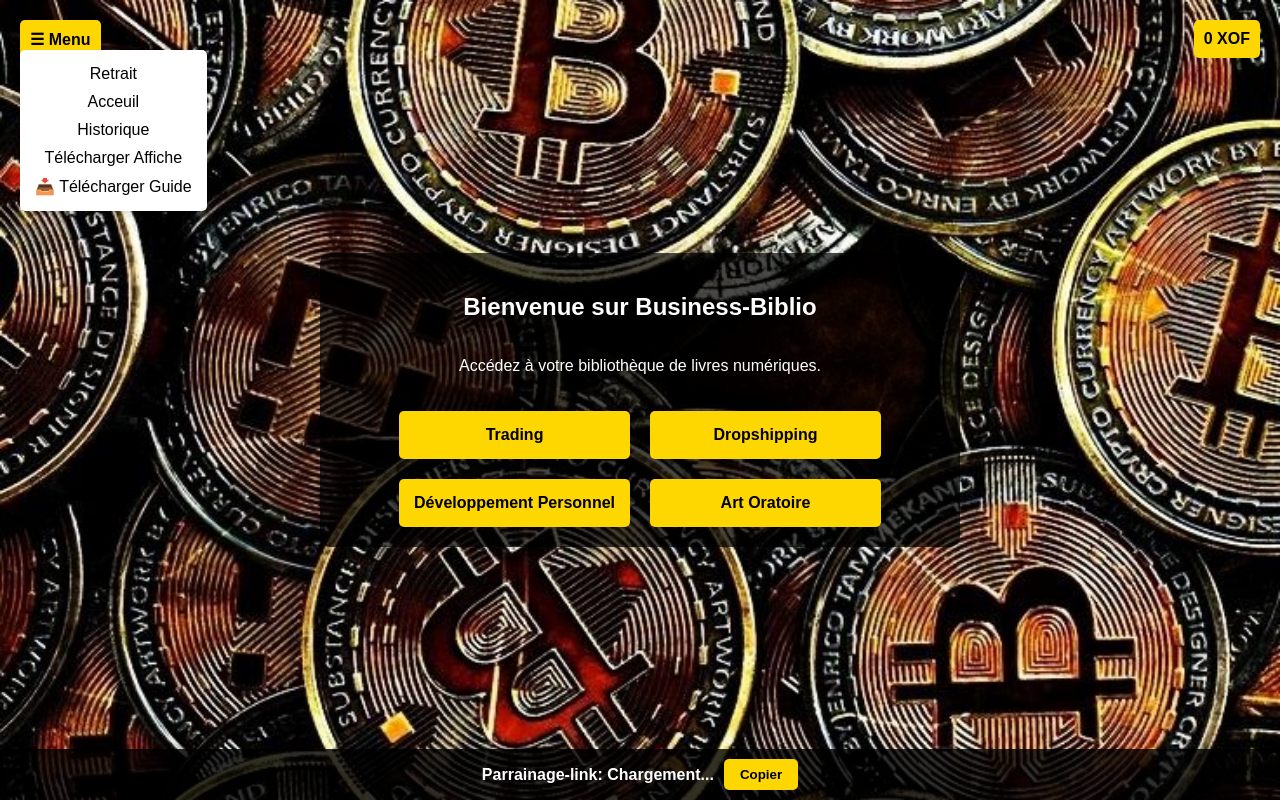
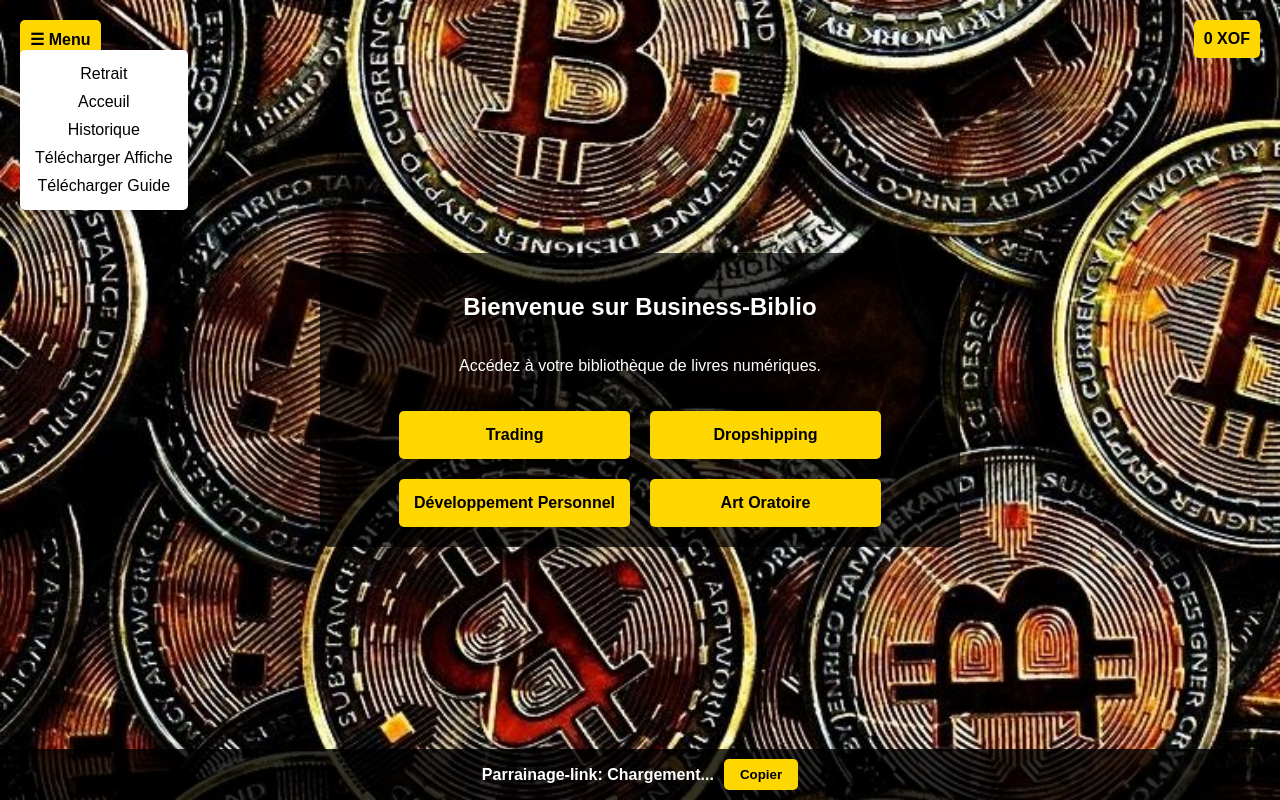
Before and after one commit to GG-Business-Center/BusinessBiblio, a website: page public/acceuil.html in a window 1280 px wide. Both pictures are taken after a click on the element "☰ Menu". Drawn offline with Linux system fonts and the light colour scheme.

Commit message:
Update acceuil.html
guide

```diff
--- a/public/acceuil.html
+++ b/public/acceuil.html
@@ -149,8 +149,8 @@
         <a href="accueil.html">Acceuil</a>
         <a href="historique.html">Historique</a>
         <a href="#" id="telechargerAffiche">Télécharger Affiche</a>
-        <a href="https://businessbiblio.onrender.com/Guide.jpg" download="Guide.jpg">
-    📥 Télécharger Guide </a>
+        <a href="https://businessbiblio.onrender.com/Guide.jpg" download="guide.jpg">
+    Télécharger Guide </a>
     </div>
 
     <!-- Solde à droite -->
```
